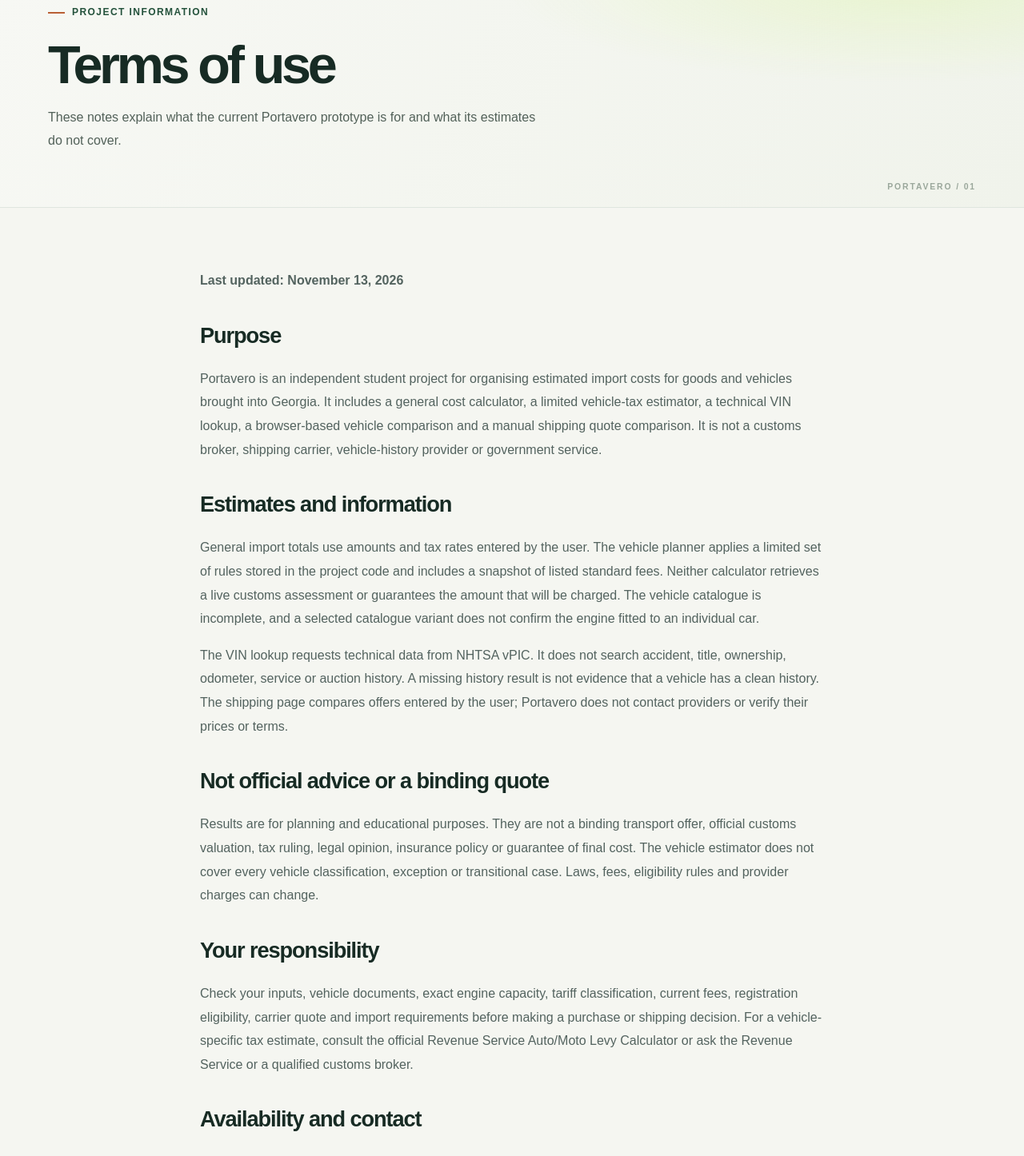
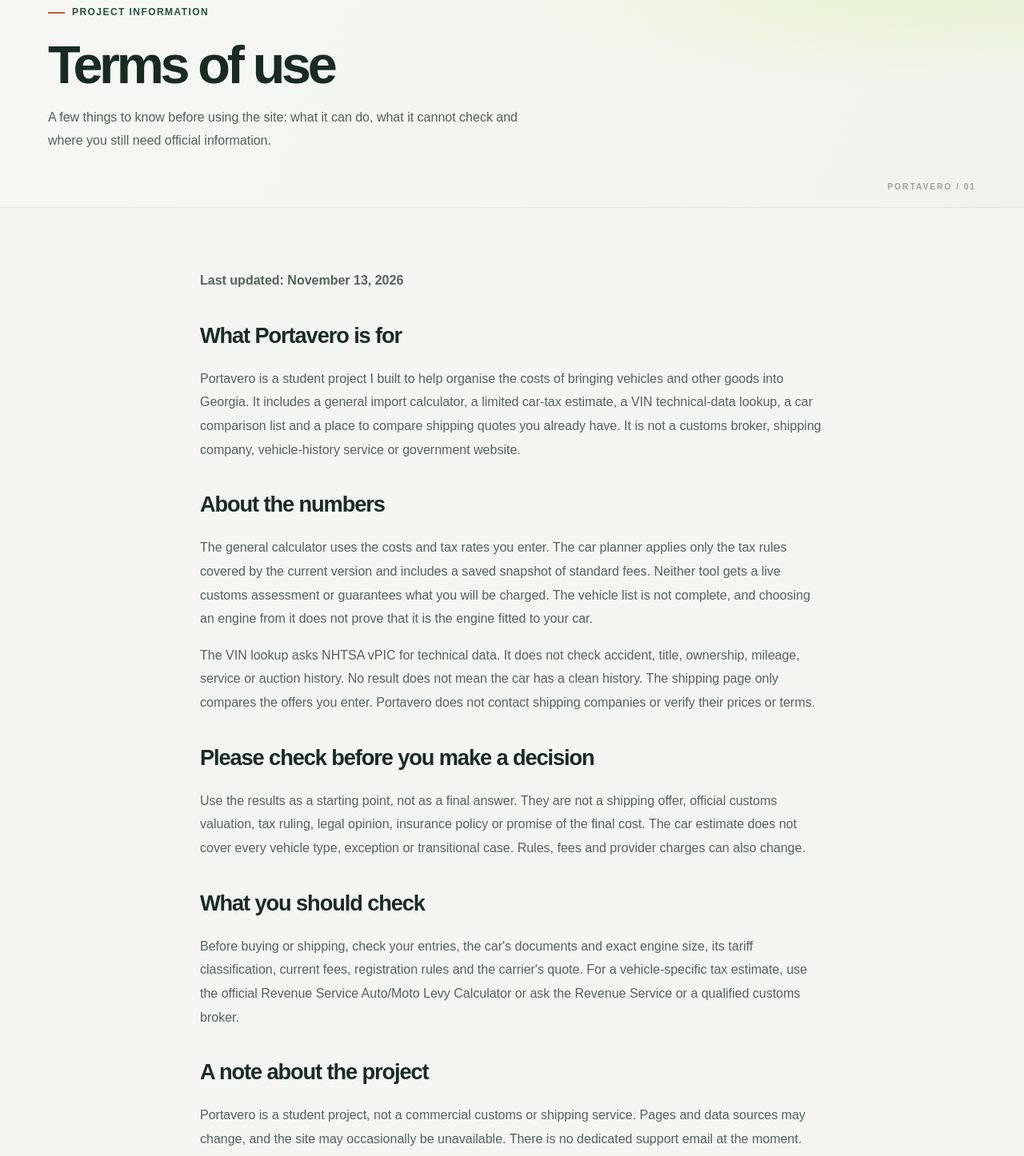
Before and after one commit to GIORGIO2032Q4E/portavero, a Next.js app: page /terms in a window 1280 px wide. Shown: the part 140-1586 px from the top of the page at 80% size. Built offline with nearby package versions, Linux system fonts and the light colour scheme; no server answers.

Commit message:
Use plain language in page.tsx

```diff
--- a/src/app/terms/page.tsx
+++ b/src/app/terms/page.tsx
@@ -2,7 +2,7 @@ import type { Metadata } from "next";
 
 export const metadata: Metadata = {
   title: "Terms of use",
-  description: "The purpose and limits of the Portavero import-planning prototype."
+  description: "What Portavero is for, how its estimates work and what you should check yourself."
 };
 
 export default function TermsPage() {
@@ -12,28 +12,28 @@ export default function TermsPage() {
         <div className="container">
           <span className="eyebrow">Project information</span>
           <h1>Terms of use</h1>
-          <p>These notes explain what the current Portavero prototype is for and what its estimates do not cover.</p>
+          <p>A few things to know before using the site: what it can do, what it cannot check and where you still need official information.</p>
         </div>
       </section>
       <section className="section">
         <div className="container content-narrow prose">
           <p><strong>Last updated: November 13, 2026</strong></p>
 
-          <h2>Purpose</h2>
-          <p>Portavero is an independent student project for organising estimated import costs for goods and vehicles brought into Georgia. It includes a general cost calculator, a limited vehicle-tax estimator, a technical VIN lookup, a browser-based vehicle comparison and a manual shipping quote comparison. It is not a customs broker, shipping carrier, vehicle-history provider or government service.</p>
+          <h2>What Portavero is for</h2>
+          <p>Portavero is a student project I built to help organise the costs of bringing vehicles and other goods into Georgia. It includes a general import calculator, a limited car-tax estimate, a VIN technical-data lookup, a car comparison list and a place to compare shipping quotes you already have. It is not a customs broker, shipping company, vehicle-history service or government website.</p>
 
-          <h2>Estimates and information</h2>
-          <p>General import totals use amounts and tax rates entered by the user. The vehicle planner applies a limited set of rules stored in the project code and includes a snapshot of listed standard fees. Neither calculator retrieves a live customs assessment or guarantees the amount that will be charged. The vehicle catalogue is incomplete, and a selected catalogue variant does not confirm the engine fitted to an individual car.</p>
-          <p>The VIN lookup requests technical data from NHTSA vPIC. It does not search accident, title, ownership, odometer, service or auction history. A missing history result is not evidence that a vehicle has a clean history. The shipping page compares offers entered by the user; Portavero does not contact providers or verify their prices or terms.</p>
+          <h2>About the numbers</h2>
+          <p>The general calculator uses the costs and tax rates you enter. The car planner applies only the tax rules covered by the current version and includes a saved snapshot of standard fees. Neither tool gets a live customs assessment or guarantees what you will be charged. The vehicle list is not complete, and choosing an engine from it does not prove that it is the engine fitted to your car.</p>
+          <p>The VIN lookup asks NHTSA vPIC for technical data. It does not check accident, title, ownership, mileage, service or auction history. No result does not mean the car has a clean history. The shipping page only compares the offers you enter. Portavero does not contact shipping companies or verify their prices or terms.</p>
 
-          <h2>Not official advice or a binding quote</h2>
-          <p>Results are for planning and educational purposes. They are not a binding transport offer, official customs valuation, tax ruling, legal opinion, insurance policy or guarantee of final cost. The vehicle estimator does not cover every vehicle classification, exception or transitional case. Laws, fees, eligibility rules and provider charges can change.</p>
+          <h2>Please check before you make a decision</h2>
+          <p>Use the results as a starting point, not as a final answer. They are not a shipping offer, official customs valuation, tax ruling, legal opinion, insurance policy or promise of the final cost. The car estimate does not cover every vehicle type, exception or transitional case. Rules, fees and provider charges can also change.</p>
 
-          <h2>Your responsibility</h2>
-          <p>Check your inputs, vehicle documents, exact engine capacity, tariff classification, current fees, registration eligibility, carrier quote and import requirements before making a purchase or shipping decision. For a vehicle-specific tax estimate, consult the official <a href="https://www.rs.ge/CarClearance-en" target="_blank" rel="noreferrer">Revenue Service Auto/Moto Levy Calculator</a> or ask the Revenue Service or a qualified customs broker.</p>
+          <h2>What you should check</h2>
+          <p>Before buying or shipping, check your entries, the car's documents and exact engine size, its tariff classification, current fees, registration rules and the carrier's quote. For a vehicle-specific tax estimate, use the official <a href="https://www.rs.ge/CarClearance-en" target="_blank" rel="noreferrer">Revenue Service Auto/Moto Levy Calculator</a> or ask the Revenue Service or a qualified customs broker.</p>
 
-          <h2>Availability and contact</h2>
-          <p>This is a student project, not a commercial customs or shipping service. Pages and data sources may change, and the site may be unavailable at times. There is currently no dedicated support email.</p>
+          <h2>A note about the project</h2>
+          <p>Portavero is a student project, not a commercial customs or shipping service. Pages and data sources may change, and the site may occasionally be unavailable. There is no dedicated support email at the moment.</p>
 
           <div className="notice">These terms describe the current prototype and are not a substitute for legal review before commercial use.</div>
         </div>
```
